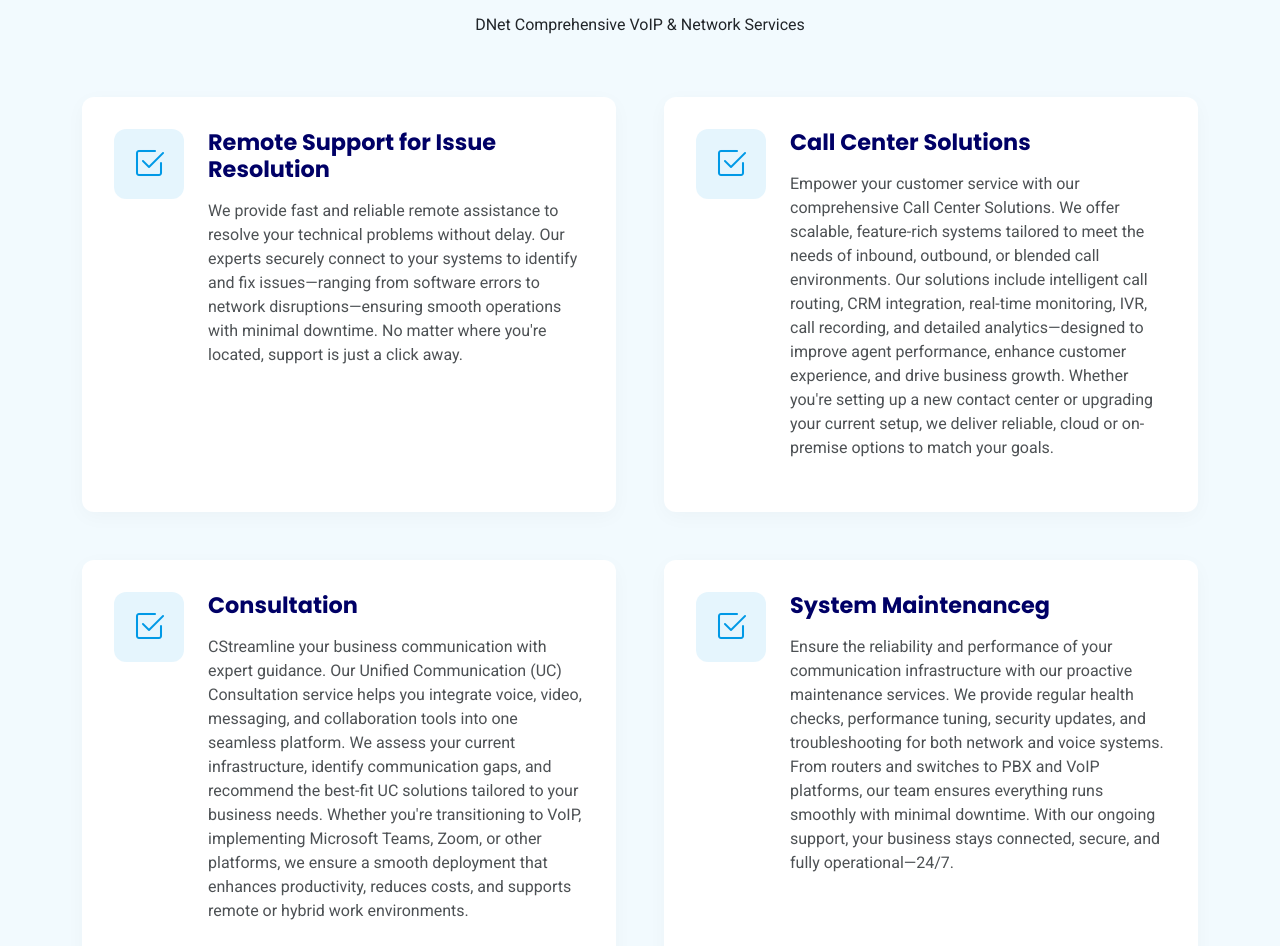
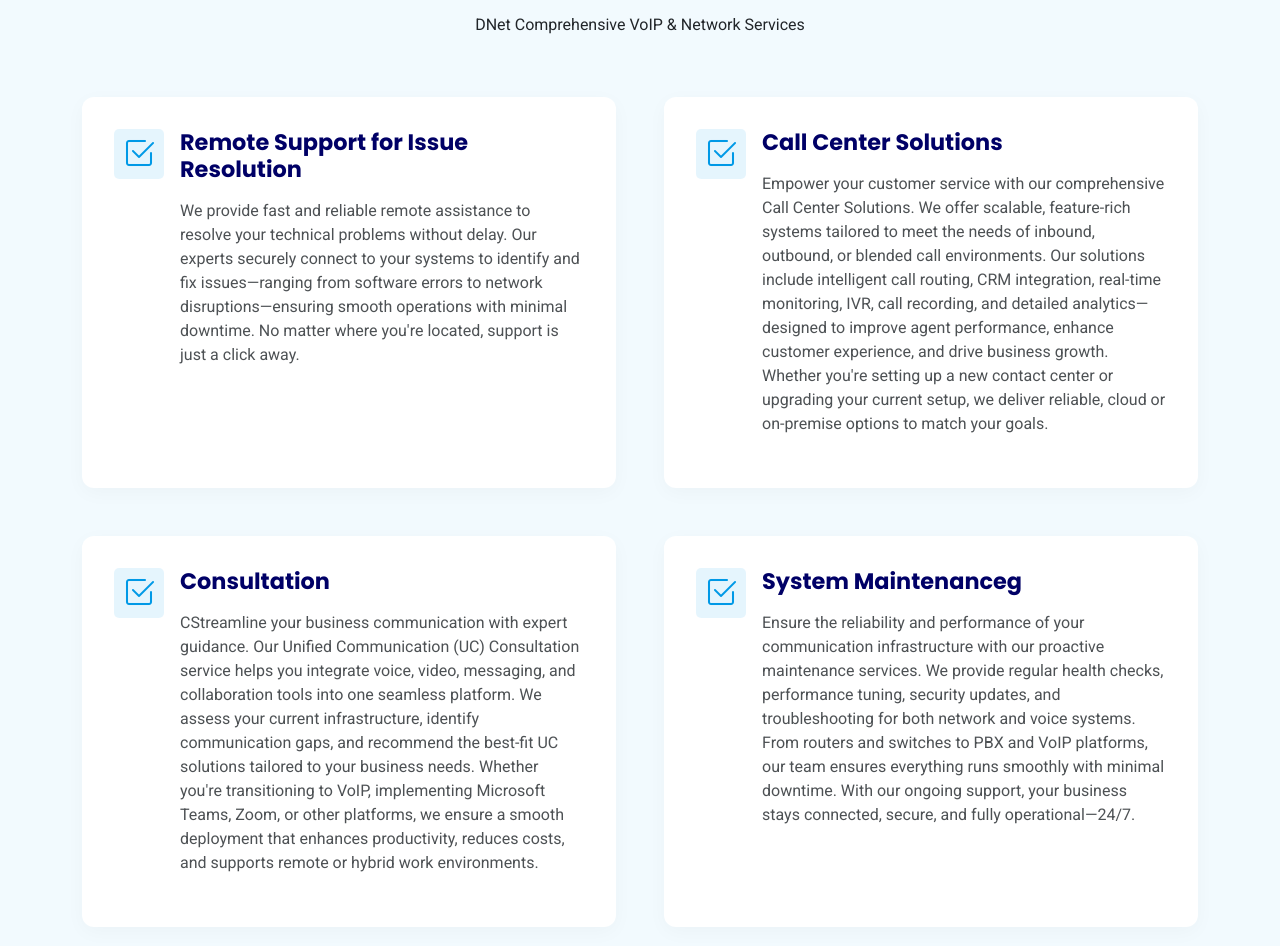
Before and after one commit to Nalinhgn/DNetWebsite, a plain HTML site: page index.html in a window 1280 px wide. Shown: the part 2680-3626 px from the top of the page. Drawn offline with Linux system fonts and the light colour scheme.

Commit message:
Add files via upload

```diff
--- a/assets/css/main.css
+++ b/assets/css/main.css
@@ -1237,15 +1237,15 @@ section,
 
 .services .service-icon {
   flex-shrink: 0;
-  width: 70px;
-  height: 70px;
-  border-radius: 12px;
+  width: 50px;
+  height: 50px;
+  border-radius: 5px;
   background-color: color-mix(in srgb, var(--accent-color), transparent 90%);
   color: var(--accent-color);
   display: flex;
   align-items: center;
   justify-content: center;
-  margin-right: 1.5rem;
+  margin-right: 1rem;
   transition: all 0.5s ease;
 }
 
```
